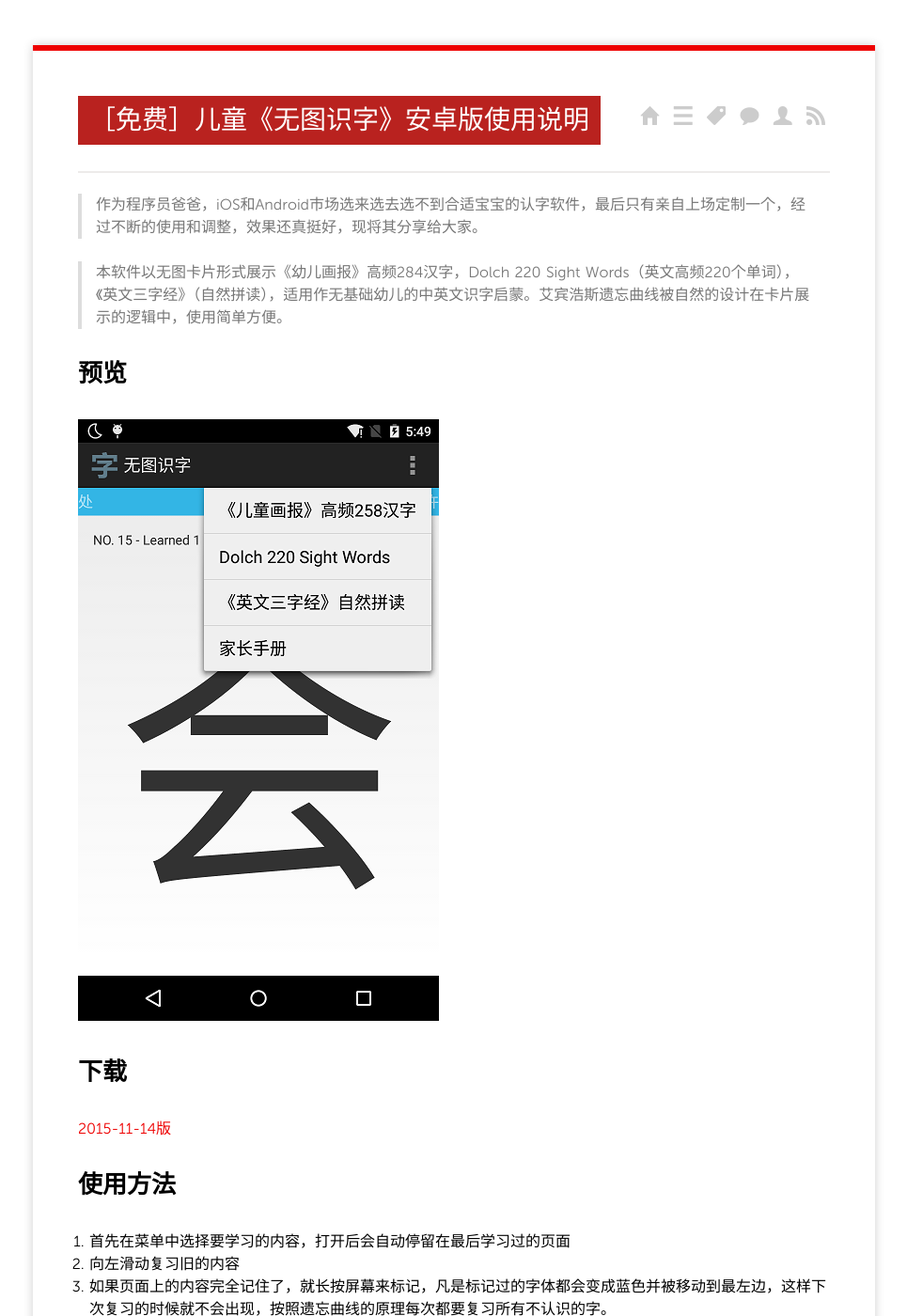
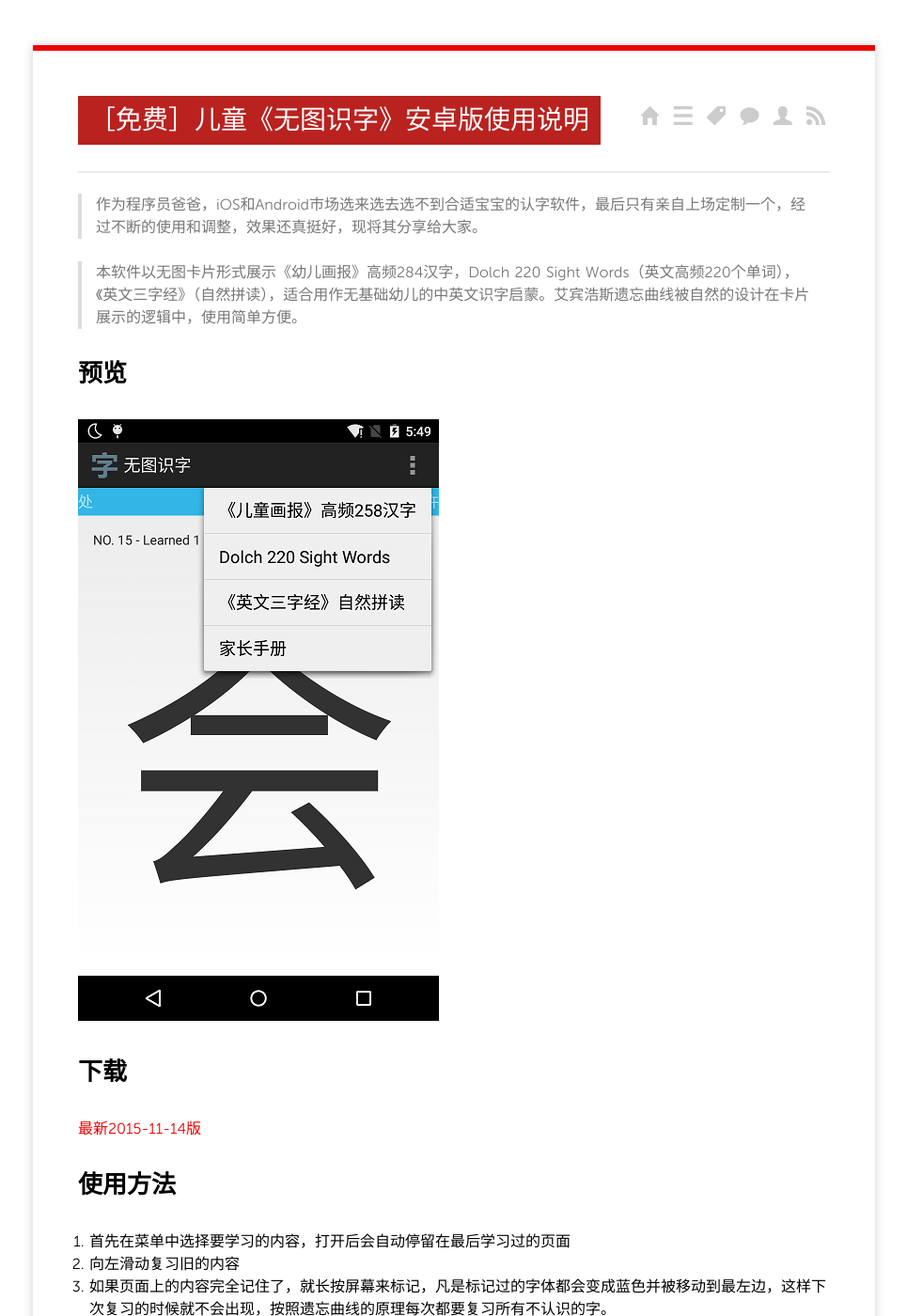
Before and after one commit to dashjim/dashjim.github.com, a Jekyll site: the page built from _posts/2015/2015-11-14-Android-app-for-kids-to-learn-Chinese.md, in a window 1280 px wide and 1400 px high. Shown: the whole window at 94% size, without its empty margins (157-1122 px from the left). Built offline with Jekyll 4.4.1, drawn with Linux system fonts in a browser that asks for light colours; nearby versions of some CDN libraries; Markdown is read by kramdown in place of the engine named in the settings; comment, search, counter and statistics services are not loaded.

Commit message:
Update 2015-11-14-Android-app-for-kids-to-learn-Chinese.md

```diff
--- a/_posts/2015/2015-11-14-Android-app-for-kids-to-learn-Chinese.md
+++ b/_posts/2015/2015-11-14-Android-app-for-kids-to-learn-Chinese.md
@@ -10,14 +10,14 @@
 
 >  作为程序员爸爸，iOS和Android市场选来选去选不到合适宝宝的认字软件，最后只有亲自上场定制一个，经过不断的使用和调整，效果还真挺好，现将其分享给大家。
 
-> 本软件以无图卡片形式展示《幼儿画报》高频284汉字，Dolch 220 Sight Words（英文高频220个单词），《英文三字经》（自然拼读），适用作无基础幼儿的中英文识字启蒙。艾宾浩斯遗忘曲线被自然的设计在卡片展示的逻辑中，使用简单方便。
+> 本软件以无图卡片形式展示《幼儿画报》高频284汉字，Dolch 220 Sight Words（英文高频220个单词），《英文三字经》（自然拼读），适合用作无基础幼儿的中英文识字启蒙。艾宾浩斯遗忘曲线被自然的设计在卡片展示的逻辑中，使用简单方便。
 
 
 ## 预览
 ![预览图](/media/pic2015/1114-1.png)
 
 ## 下载
-[2015-11-14版](/media/pic2015/LearningCard.apk?raw=true)
+[最新2015-11-14版](/media/pic2015/LearningCard.apk?raw=true)
 
 ## 使用方法
 
@@ -25,6 +25,7 @@
 2. 向左滑动复习旧的内容
 3. 如果页面上的内容完全记住了，就长按屏幕来标记，凡是标记过的字体都会变成蓝色并被移动到最左边，这样下次复习的时候就不会出现，按照遗忘曲线的原理每次都要复习所有不认识的字。
 4. 复习完以后，向右移动来学习新的内容，并在学习过程中不时左滑以复习。
+
 
 我们宝宝在两岁开始用的时候每天一次，5-10分钟即可，其实小孩子并不区分学和玩，整个过程就和玩猜谜游戏差不多，娃和娃他爹都很开心。
 
```
Also changed, not shown: other parts of _posts/2015/2015-11-14-Android-app-for-kids-to-learn-Chinese.md (+4 -0 lines).
